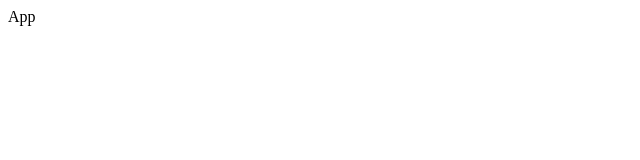
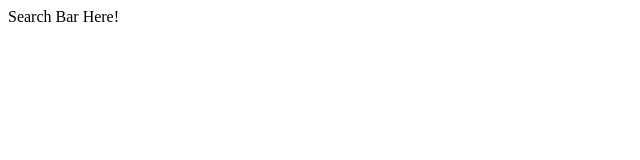
Before and after one commit to cwilso88/picsReact, a React (Create React App) app: page / in a window 1280 px wide. Shown: the top 160 px of the page, without its empty margins (0-640 px from the left). Built offline with nearby package versions, Linux system fonts and the light colour scheme.

Commit message:
Created a class based commonent for the SearchBar compoonent

```diff
--- a/src/components/App.js
+++ b/src/components/App.js
@@ -1,8 +1,11 @@
 import React from 'react';
+import SearchBar from './SearchBar';
 
 
 const App = () => {
-    return <div id="root">App</div>
+    return <div id="root">
+        <SearchBar />
+    </div>
 };
 
 export default App;
--- /dev/null
+++ b/src/components/SearchBar.js
@@ -0,0 +1,13 @@
+import React, { Component } from 'react'
+
+class SearchBar extends Component {
+  render() {
+    return (
+      <div>
+        Search Bar Here!
+      </div>
+    )
+  }
+}
+
+export default SearchBar;
```
